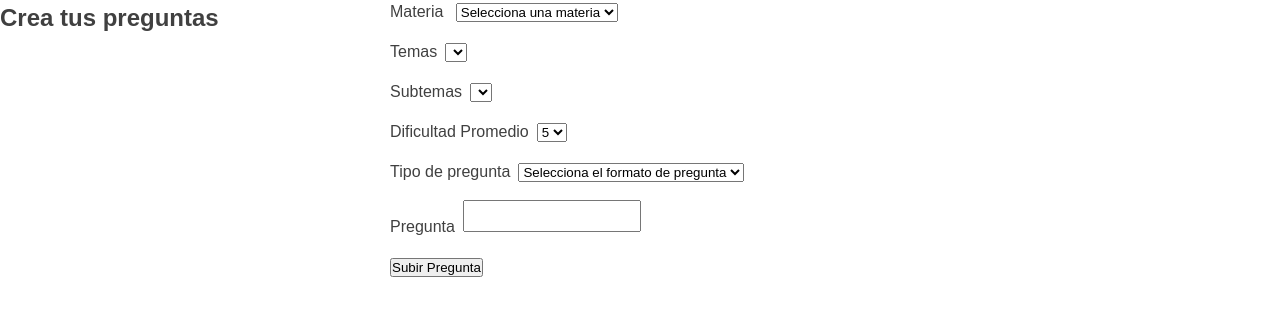
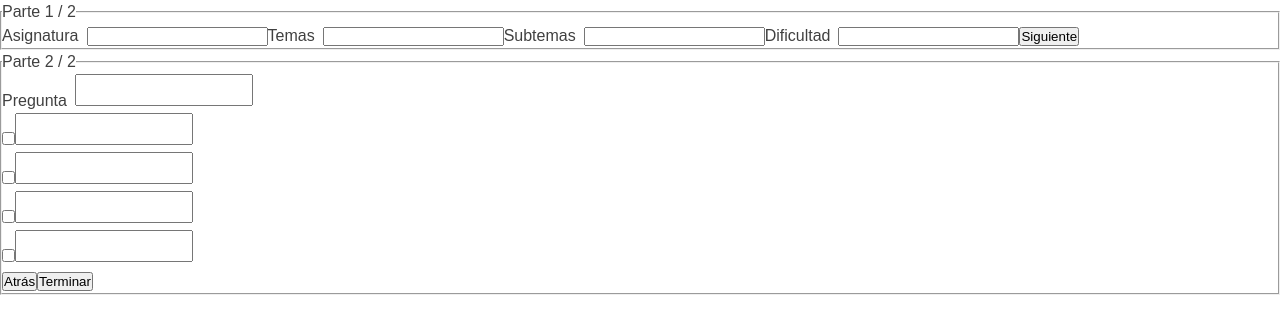
Before and after one commit to GabrielJAlvarezC/PreIcfes, a Node server app: page /questions/create in a window 1280 px wide. Shown: the part 42-376 px from the top of the page. Run offline with Node 20, Linux system fonts and the light colour scheme; lists and menus that the app fills with data are empty; some libraries are stand-ins or nearby versions.

Commit message:
se cambió el formulario para hacerlo de dos hojas y usando los elementos HTMl dataset y fieldset

```diff
--- a/views/createQuestion.pug
+++ b/views/createQuestion.pug
@@ -1,67 +1,40 @@
 extends base
 
 mixin getOptions(opt)
-    label(for=`options-${opt}`)= opt
-    textarea.options(name="options", id=`options-${opt}`)
+    .option
+        input(type='checkbox' name=`checkbox-${opt}` id=`checkbox-${opt}`)
+        textarea.options(name="options", id=`options-${opt}`)
 
 block content
-    section.section__question.main-grid
-        h2 Crea tus preguntas
-        form#form__question
-            .form-group
-                label(for='category') Materia
-                select#category.form__select(name="category")
-                    option(value="" disabled selected hidden) Selecciona una materia
-                    option(value="Matemáticas") Matemáticas
-                    option(value="Física")  Física
-            .form__group
-                label(for='topic') Temas
-                select.algo#topic.form__select(name='topic')
+    form
+        fieldset.stepOne(name='part-1')
+            legend Parte 1 / 2
 
-            .form__group
-                label(for='subtopic') Subtemas
-                select#subtopic.form__select(name='subtopic')
+            label(for='subject') Asignatura
+            input#subject(list='subjects')
+            datalist.subject(id='subjects')
+                each field in ['Biología', 'Ciencias Sociales', 'Competencias Humanas', 'Español', 'Física', 'Inglés', 'Matemáticas', 'Química']
+                    option(value=`${field}`)=field
 
-            .form__group
-                label(for="difficulty") Dificultad Promedio
-                select#difficulty.form__select(name='difficulty')
-                    each number in [0, 1, 2, 3, 4, 5]
-                        option.select__option-difficulty(selected=`${number}`)= `${number}`
+            label(for='topics' list='topics') Temas
+            input#topics(list='topics')
+            datalist.topics(id='topics')
 
-            .form__group
-                label(for="type") Tipo de pregunta
-                select#format.form__select(name='type')
-                    option(value="" disabled selected hidden) Selecciona el formato de pregunta
-                    option(value="Verdadero o Falso") Verdadero o Falso
-                    option(value="Seleccion Multiple") Selección multiple
-                    option(value="Multiple Respuesta") Multiple Respuesta
+            label(for='subtopics' list='subtopics') Subtemas
+            input#subtopics(list='subtopics')
+            datalist.subtopics(id='subtopics')
 
-            .form__group
-                label(for='question') Pregunta
-                textarea#question(name="question")
-
-            .form__group.form__options
-                each opt in ['A', 'B', 'C', 'D']
-                    +getOptions(opt)
-
-            .form__group
-                .multiple-choice
-                    label(for="answers") Respuesta
-                    - let i = 0;
-                    each option in ['A','B','C','D']
-                        input.checkbox-multiple-choice(type="checkbox", name=`option-${option}`, id=`option-${option}`, value=i)
-                        label(for=`option-${option}`)=option
-                        - i++;
-                .true-false
-                    label(for="answers") Respuesta
-                    - let k = 0;
-                    each option in ['Verdadero', 'Falso']
-                        input.checkbox-true-false(type="checkbox", name=`option-${option}`, id=`option-${option}`, value=k)
-                        label(for=`option-${option}`)=option
-                        - k++;
-
-            .form__group
-                button.btn.btn__formQuiz Subir Pregunta
-
-    //- section.section_preview.main-grid
-    //-     h2
+            label(for='difficulty') Dificultad
+            input#difficulty(for='difficulty' list='difficulty')
+            datalist.difficulty(id='difficulty')
+                each difficulty in [1,2,3,4,5]
+                    option(value=`${diffficulty}`)=difficulty
+            button.nextBtn(type='button') Siguiente
+        fieldset.stepTwo.hidden(name='part-2')
+            legend Parte 2 / 2
+            label(type='text') Pregunta
+            textarea.question(name="question")
+            each letter in ['A','B','C','D']
+                +getOptions(letter)
+            button.prevBtn(type='button') Atrás
+            button(type='button') Terminar
```
